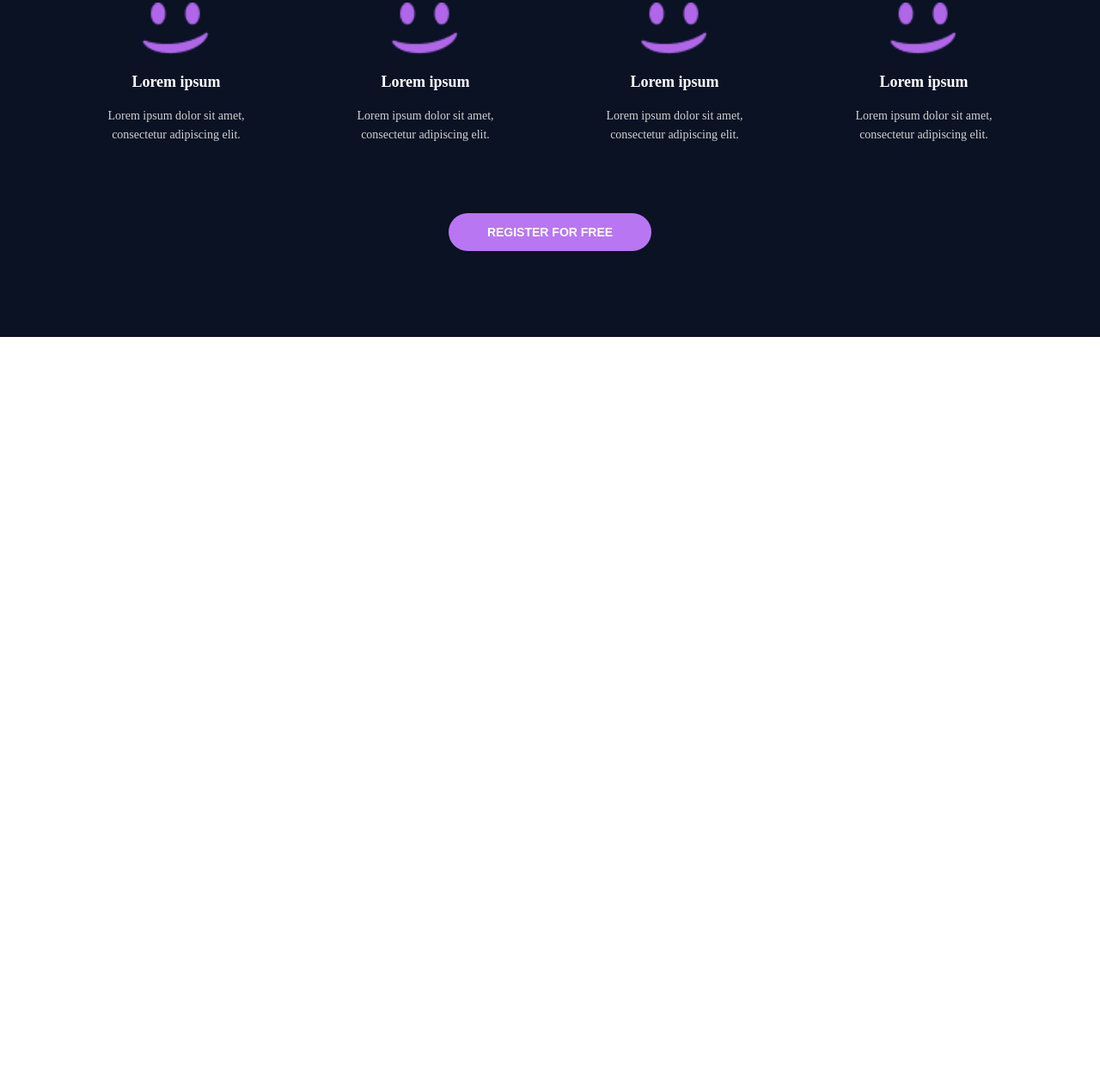
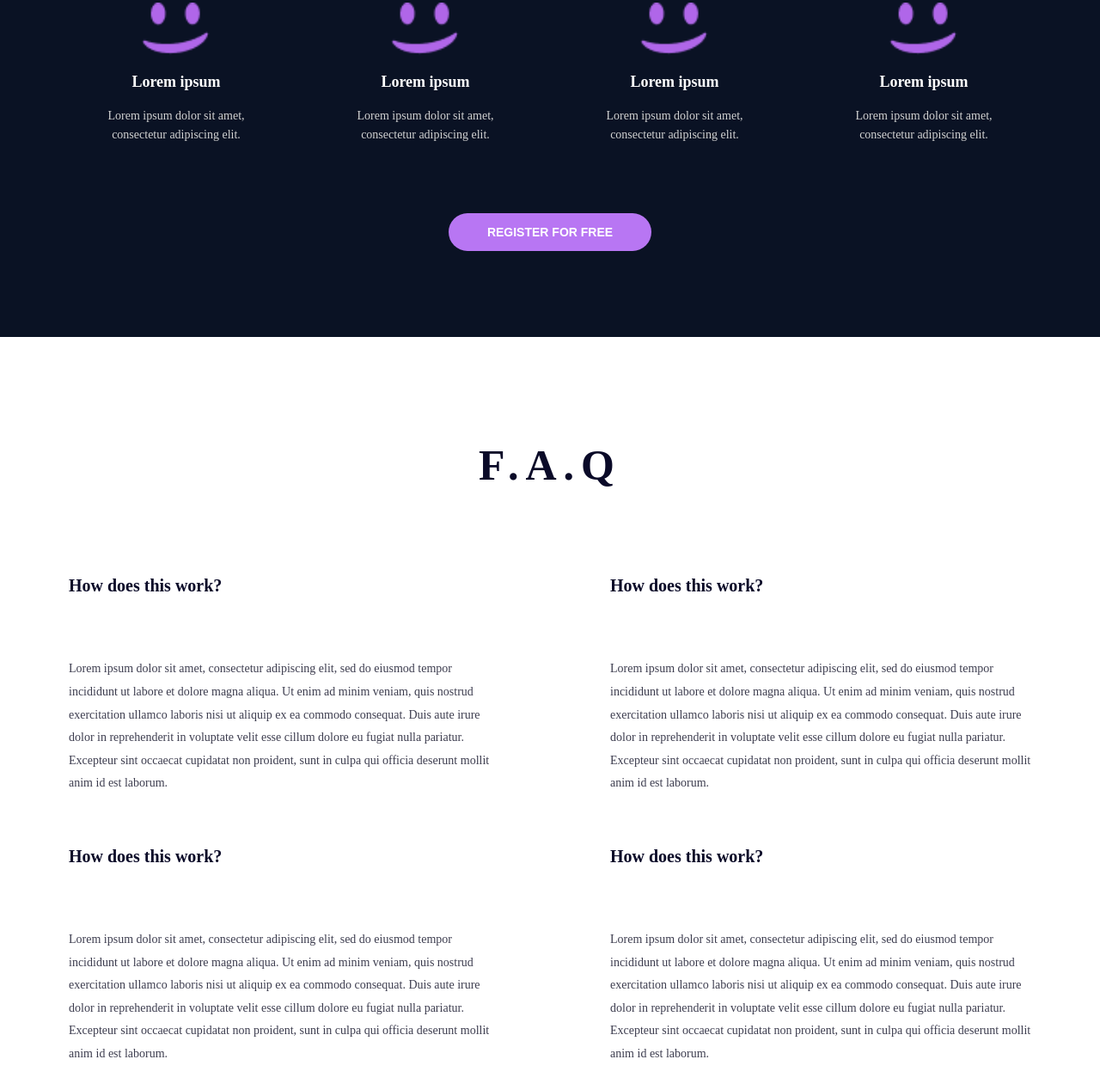
Before and after one commit to jerry-Rawlings/alx_html_css, a plain HTML site: page css_advanced/index.html in a window 1280 px wide. Shown: the part 2063-3331 px from the top of the page at 86% size. Before the commit the page ends 2455 px from the top, so only its background shows below. Drawn offline with Linux system fonts and the light colour scheme.

Commit message:
FAQ added

```diff
--- a/css_advanced/index.html
+++ b/css_advanced/index.html
@@ -211,6 +211,40 @@
   <button class="membership-btn">REGISTER FOR FREE</button>
 </section>
 
+ <section>
+            <h2>F.A.Q</h2>
+            <div>
+                <div>
+                    <div>
+                        <h3>How does this work?</h3>
+                    </div>
+                    <div>
+                        Lorem ipsum dolor sit amet, consectetur adipiscing elit, sed do eiusmod tempor incididunt ut labore et dolore magna aliqua. Ut enim ad minim veniam, quis nostrud exercitation ullamco laboris nisi ut aliquip ex ea commodo consequat. Duis aute irure dolor in reprehenderit in voluptate velit esse cillum dolore eu fugiat nulla pariatur. Excepteur sint occaecat cupidatat non proident, sunt in culpa qui officia deserunt mollit anim id est laborum.
+                    </div>
+
+                    <div>
+                        <h3>How does this work?</h3>
+                    </div>
+                    <div>
+                        Lorem ipsum dolor sit amet, consectetur adipiscing elit, sed do eiusmod tempor incididunt ut labore et dolore magna aliqua. Ut enim ad minim veniam, quis nostrud exercitation ullamco laboris nisi ut aliquip ex ea commodo consequat. Duis aute irure dolor in reprehenderit in voluptate velit esse cillum dolore eu fugiat nulla pariatur. Excepteur sint occaecat cupidatat non proident, sunt in culpa qui officia deserunt mollit anim id est laborum.
+                    </div>
+                </div>
+                <div>
+                    <div>
+                        <h3>How does this work?</h3>
+                    </div>
+                    <div>
+                        Lorem ipsum dolor sit amet, consectetur adipiscing elit, sed do eiusmod tempor incididunt ut labore et dolore magna aliqua. Ut enim ad minim veniam, quis nostrud exercitation ullamco laboris nisi ut aliquip ex ea commodo consequat. Duis aute irure dolor in reprehenderit in voluptate velit esse cillum dolore eu fugiat nulla pariatur. Excepteur sint occaecat cupidatat non proident, sunt in culpa qui officia deserunt mollit anim id est laborum.
+                    </div>
+                    <div>
+                        <h3>How does this work?</h3>
+                    </div>
+                    <div>
+                        Lorem ipsum dolor sit amet, consectetur adipiscing elit, sed do eiusmod tempor incididunt ut labore et dolore magna aliqua. Ut enim ad minim veniam, quis nostrud exercitation ullamco laboris nisi ut aliquip ex ea commodo consequat. Duis aute irure dolor in reprehenderit in voluptate velit esse cillum dolore eu fugiat nulla pariatur. Excepteur sint occaecat cupidatat non proident, sunt in culpa qui officia deserunt mollit anim id est laborum.
+                    </div>
+                </div>
+            </div>
+        </section>
 
 
 
--- a/css_advanced/styles.css
+++ b/css_advanced/styles.css
@@ -472,3 +472,77 @@
     grid-template-columns: 1fr;
   }
 }
+
+/* ===============================
+   F.A.Q SECTION
+   =============================== */
+
+section:nth-of-type(5) {
+  padding: 120px 80px;
+  max-width: 1300px;
+  margin: 0 auto;
+}
+
+/* Title */
+section:nth-of-type(5) > h2 {
+  text-align: center;
+  font-size: 50px;
+  font-weight: 800;
+  color: #0a0a28;
+  letter-spacing: 8px;
+  margin-bottom: 100px;
+}
+
+/* Outer wrapper (2 columns) */
+section:nth-of-type(5) > div {
+  display: grid;
+  grid-template-columns: repeat(2, 1fr);
+  gap: 140px;
+}
+
+/* Vertical stack inside each column */
+section:nth-of-type(5) > div > div {
+  display: grid;
+  grid-template-columns: 1fr;
+  gap: 60px;
+  color: #0a0a28;
+  max-width: 520px;
+}
+
+/* Question Heading */
+section:nth-of-type(5) h3 {
+  font-size: 20px;
+  font-weight: 800;
+  margin-bottom: 12px;
+  color: #0a0a28;
+}
+
+/* Answer text */
+section:nth-of-type(5) div > div > div:nth-of-type(even) {
+  font-size: 14px;
+  line-height: 1.9;
+  color: #1c1c31;
+  opacity: 0.85;
+}
+
+/* --------------------------------
+   Responsive
+---------------------------------- */
+@media(max-width: 1000px) {
+  section:nth-of-type(5) > div {
+    grid-template-columns: 1fr;
+    gap: 80px;
+  }
+}
+
+@media(max-width: 600px) {
+  section:nth-of-type(5) {
+    padding: 80px 30px;
+  }
+
+  section:nth-of-type(5) > h2 {
+    font-size: 38px;
+    letter-spacing: 4px;
+    margin-bottom: 60px;
+  }
+}
```
